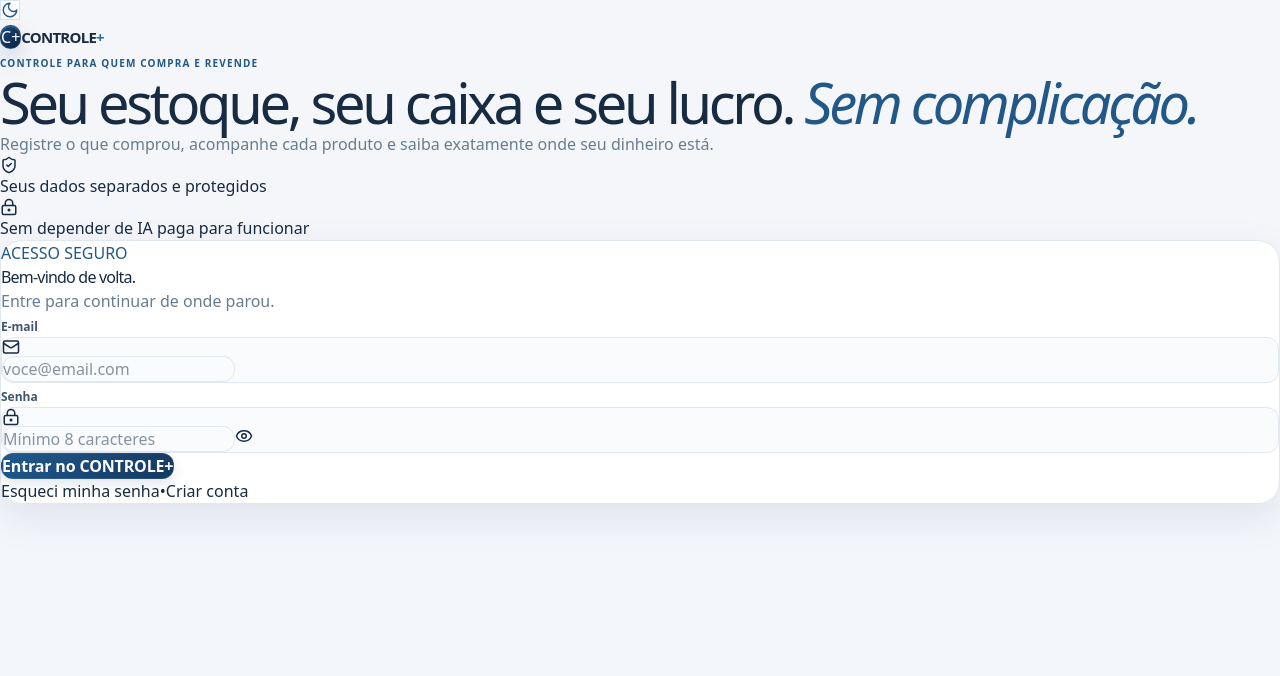
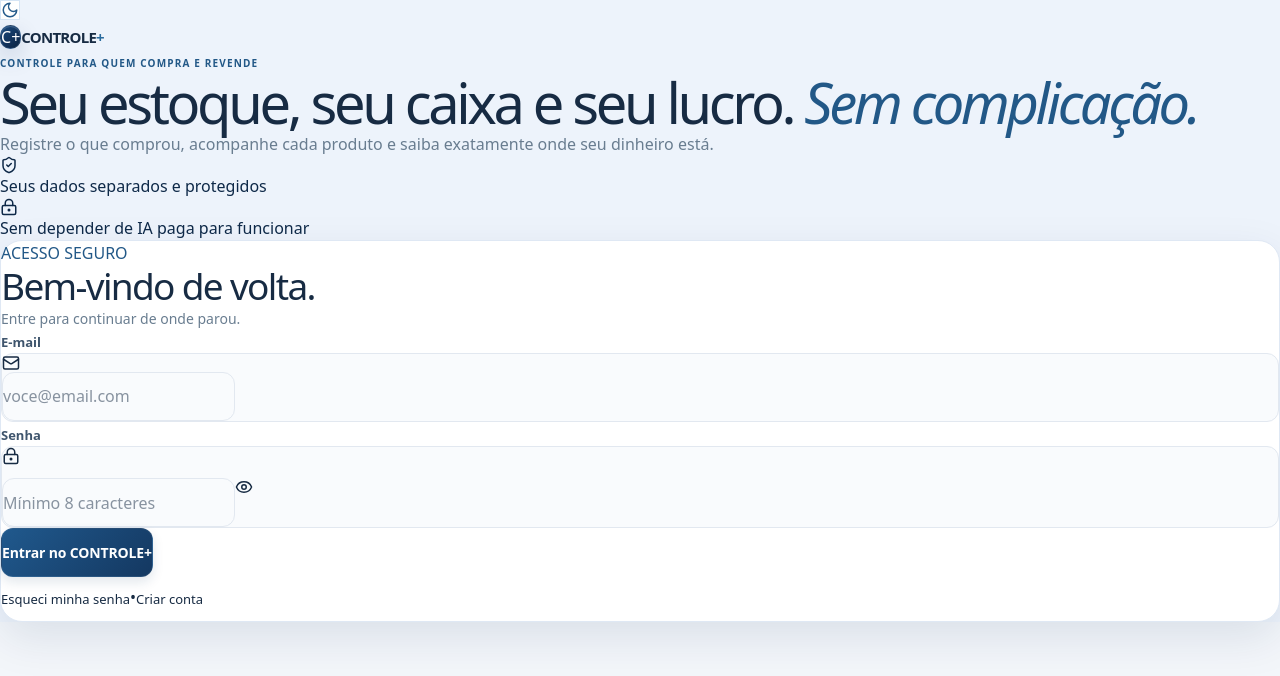
Before and after one commit to luandasilvamorilla57-design/Eu-acho-voc-compra-, a React (Vite) app: page / in a window 1280 px wide. Shown: the top 676 px of the page. Built offline with nearby package versions, Linux system fonts and the light colour scheme; no server answers.

Commit message:
style(controle+): carry accessible typography into login and onboarding screens

```diff
--- a/src/control/vision-readable.css
+++ b/src/control/vision-readable.css
@@ -1049,3 +1049,59 @@
    width:40px!important;height:40px!important;flex:0 0 40px!important;
  }
 }
+
+
+/* Acesso e primeira configuração (fora do contêiner .cp-app). */
+:root[data-theme] .cp-auth,
+:root[data-theme] .cp-onboarding{
+  background:var(--vision-bg, #edf3fb)!important;
+  color:var(--vision-ink, #0e2948)!important;
+}
+:root[data-theme] .cp-auth-card,
+:root[data-theme] .cp-onboarding-card{
+  border:1px solid var(--vision-line, #dfe8f4)!important;
+  border-radius:22px!important;
+  box-shadow:0 16px 45px rgba(13,40,80,.10)!important;
+}
+:root[data-theme] .cp-auth-card h2,
+:root[data-theme] .cp-onboarding-body h1{
+  font-size:clamp(26px,4.5vw,37px)!important;
+  line-height:1.15!important;
+  letter-spacing:-.045em!important;
+}
+:root[data-theme] .cp-auth-sub,
+:root[data-theme] .cp-onboarding-body p{
+  font-size:14px!important;
+  line-height:1.5!important;
+}
+:root[data-theme] .cp-auth-card .cp-field>span,
+:root[data-theme] .cp-onboarding-card .cp-field>span{
+  font-size:13px!important;
+  font-weight:700!important;
+}
+:root[data-theme] .cp-auth-card .cp-field input,
+:root[data-theme] .cp-onboarding-card .cp-field input{
+  font-size:16px!important;
+  min-height:49px!important;
+}
+:root[data-theme] .cp-auth-card .cp-auth-submit,
+:root[data-theme] .cp-onboarding-card .cp-primary,
+:root[data-theme] .cp-onboarding-card .cp-secondary{
+  min-height:49px!important;
+  font-size:14px!important;
+}
+:root[data-theme] .cp-auth-card .cp-auth-links button{
+  min-height:44px!important;
+  font-size:13px!important;
+}
+:root[data-theme] .cp-auth-card .cp-show{
+  min-width:43px!important;
+  min-height:44px!important;
+}
+@media(max-width:640px){
+ :root[data-theme] .cp-auth-card,
+ :root[data-theme] .cp-onboarding-card{
+   padding:23px 20px!important;
+   border-radius:19px!important;
+ }
+}
```
